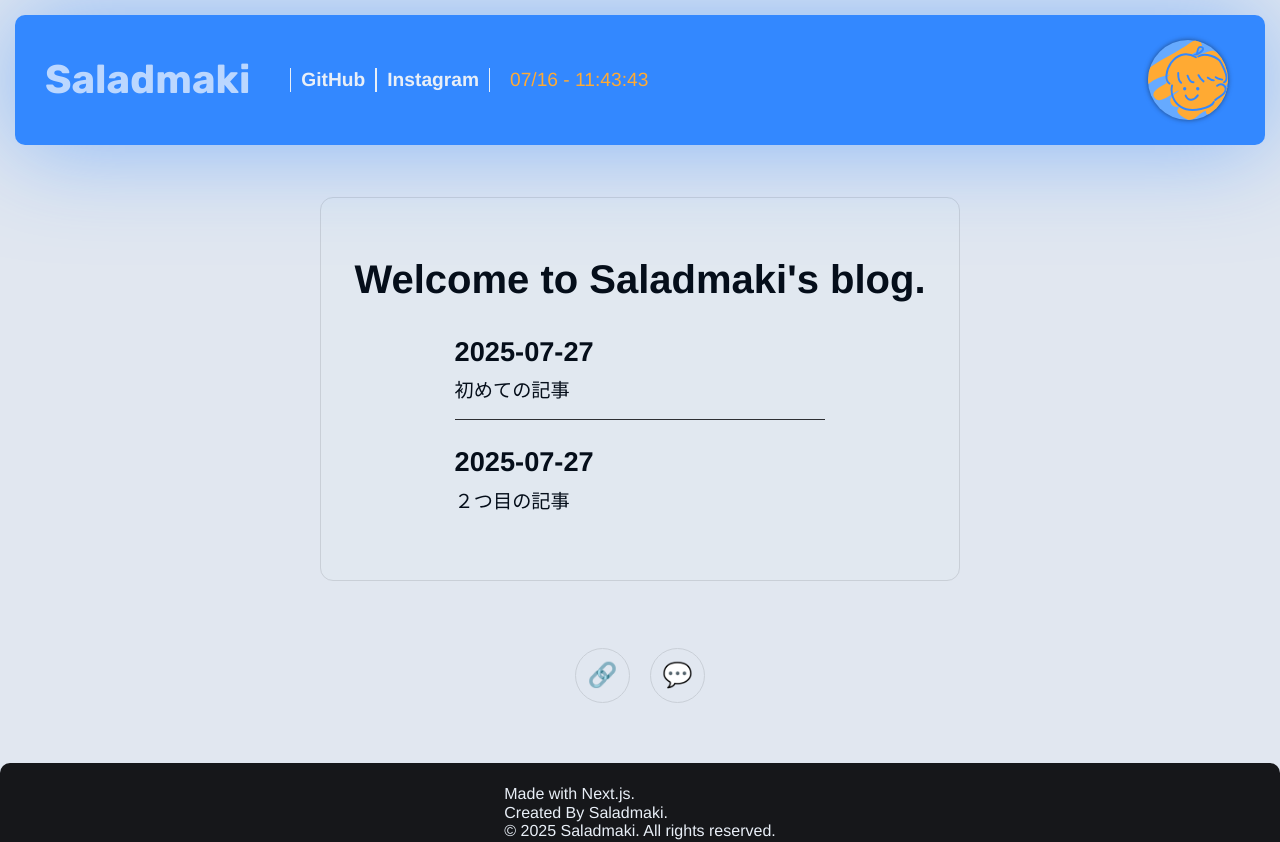
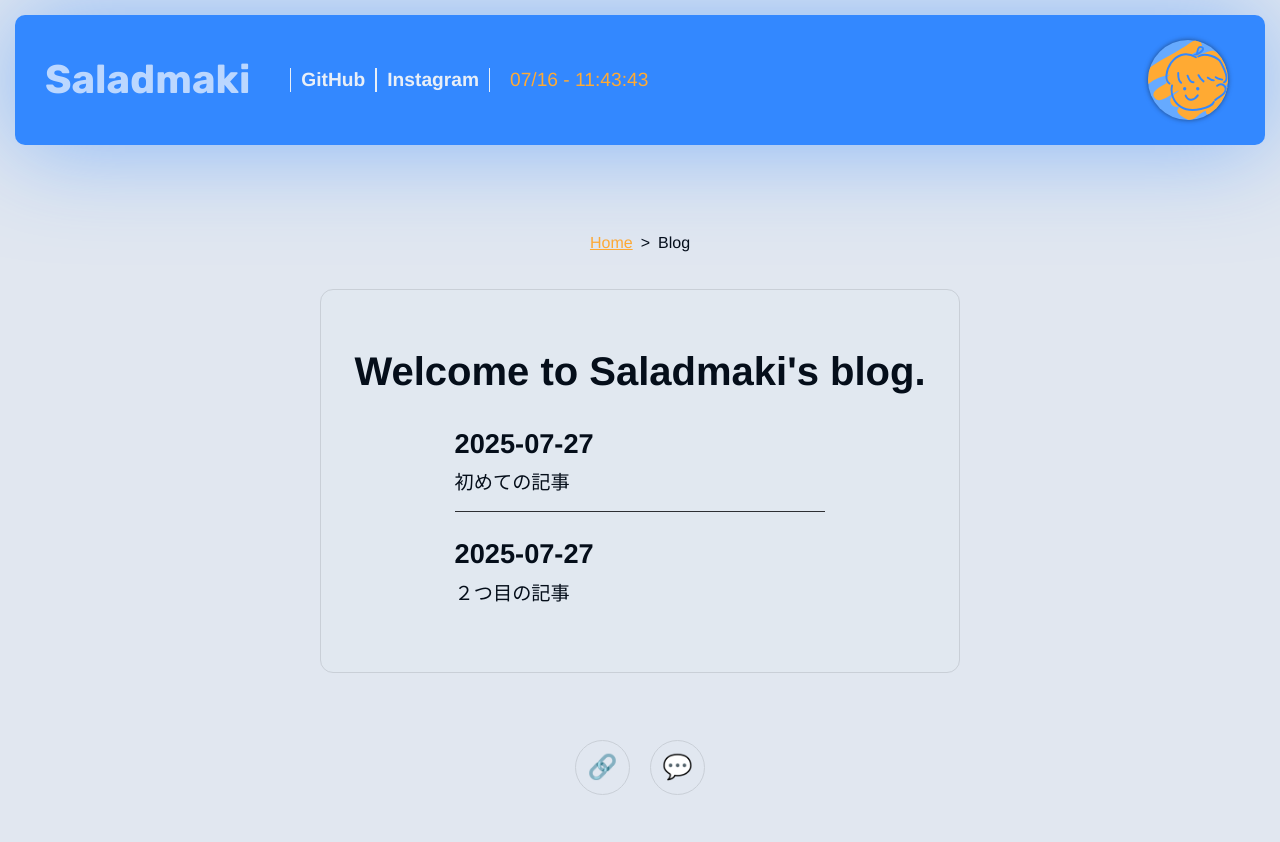
Before and after one commit to yoshihito2025/profile-site, a Next.js app: page /blog in a window 1280 px wide. Shown: the top 842 px of the page. Built offline with nearby package versions, Linux system fonts and the light colour scheme.

Commit message:
commit-14

```diff
--- a/src/app/blog/[slug]/blog.module.css
+++ b/src/app/blog/[slug]/blog.module.css
@@ -1,9 +1,18 @@
+.contents {
+  /* layout */
+  display: grid;
+  grid-template-columns: 1fr 3fr 1fr;
   .content {
     /* layout */
-  display: grid;
-  grid-template-columns: 1fr 5fr 1fr;
+    grid-column: 2;
     .container {
-    grid-column: 2;
+      background-color: light-dark(#e1e8f0, #222326);
+      border: 1px solid light-dark(#c9cfd7, #2d2f33);
+      border-radius: 13px;
+      padding: 50px 100px;
+      h1 {
+        text-align: center;
+      }
       h2 {
         font-size: 1.5rem;
         line-height: 2;
@@ -15,9 +24,19 @@
       }
     }
   }
+}
 
 @media (width <= 820px) {
+  .contents {
+    grid-template-columns: 1fr 8fr 1fr;
     .content {
       grid-template-columns: 1fr 20fr 1fr;
+      .container {
+        padding-inline-start: 15px;
+        h1 {
+          font-size: 2rem;
         }
       }
+    }
+  }
+}
--- a/src/app/blog/blog-content.css
+++ b/src/app/blog/articles.module.css
@@ -40,20 +40,21 @@
 
 @media (width <= 820px) {
   /* Font Style */
-  h1 {
-    font-size: 2rem;
-  }
   .contents {
     grid-template-columns: 1fr 5fr 1fr;
     padding: 20px 0;
     .content {
       padding: 20px;
+      h1 {
+        font-size: 1.6rem;
+      }
     }
   }
   .articles {
     grid-template-columns: 1fr 8fr 1fr;
     li {
       h2 {
+        font-size: 1.4rem;
         line-height: 1.4;
         margin-bottom: 10px;
       }
--- a/src/app/blog/page.tsx
+++ b/src/app/blog/page.tsx
@@ -4,7 +4,8 @@ import fs from "fs";
 import path from "path";
 import matter from "gray-matter";
 import Link from "next/link";
-import "./blog-content.css";
+import styles from "./articles.module.css";
+import Breadcrumbs from "@/components/Breadcrumbs";
 
 type ArticleMeta = {
   title: string;
@@ -37,10 +38,12 @@ export default function ArticleList() {
   });
 
   return (
-    <div className="contents">
-      <div className="content">
+    <>
+      <Breadcrumbs items={[{ label: "Home", href: "/" }, { label: "Blog" }]} />
+      <div className={styles.contents}>
+        <div className={styles.content}>
           <h1>Welcome to Saladmaki&apos;s blog.</h1>
-        <ul id="articles" className="articles">
+          <ul id="articles" className={styles.articles}>
             {articles.map(({ title, date, slug }) => (
               <li key={slug}>
                 <Link href={`/blog/${slug}`}>
@@ -52,5 +55,6 @@ export default function ArticleList() {
           </ul>
         </div>
       </div>
+    </>
   );
 }
--- a/src/app/page.tsx
+++ b/src/app/page.tsx
@@ -126,10 +126,7 @@ Game Development: Unity
             <h3>📁 SiteMap</h3>
             <ul>
               <li>
-                <Link href="./blog/" target="_blank">
-                  /blog
-                </Link>
-                : My blog site!
+                <Link href="./blog/">/blog</Link>: My blog site!
               </li>
             </ul>
           </section>
--- /dev/null
+++ b/src/components/Breadcrumbs.tsx
@@ -0,0 +1,26 @@
+import Link from "next/link";
+import styles from "./styles/Breadcrumbs.module.css";
+
+type Crumb = {
+  label: string;
+  href?: string;
+};
+
+export default function Breadcrumbs({ items }: { items: Crumb[] }) {
+  return (
+    <ul className={styles.breadcrumbs}>
+      {items.map((item, index) => (
+        <li key={index}>
+          {item.href ? (
+            <Link href={item.href}>{item.label}</Link>
+          ) : (
+            <span>{item.label}</span>
+          )}
+          {index < items.length - 1 && (
+            <span className={styles.separator}>&gt;</span>
+          )}
+        </li>
+      ))}
+    </ul>
+  );
+}
--- /dev/null
+++ b/src/components/styles/Breadcrumbs.module.css
@@ -0,0 +1,11 @@
+.breadcrumbs {
+  display: flex;
+  align-items: center;
+  justify-content: center;
+  padding-block: 30px;
+  li {
+    .separator {
+      margin: 0.5rem;
+    }
+  }
+}
```
Also changed, not shown: src/app/blog/[slug]/page.tsx (+15 -1 lines). Lines whose indentation alone changed are shown as unchanged.
